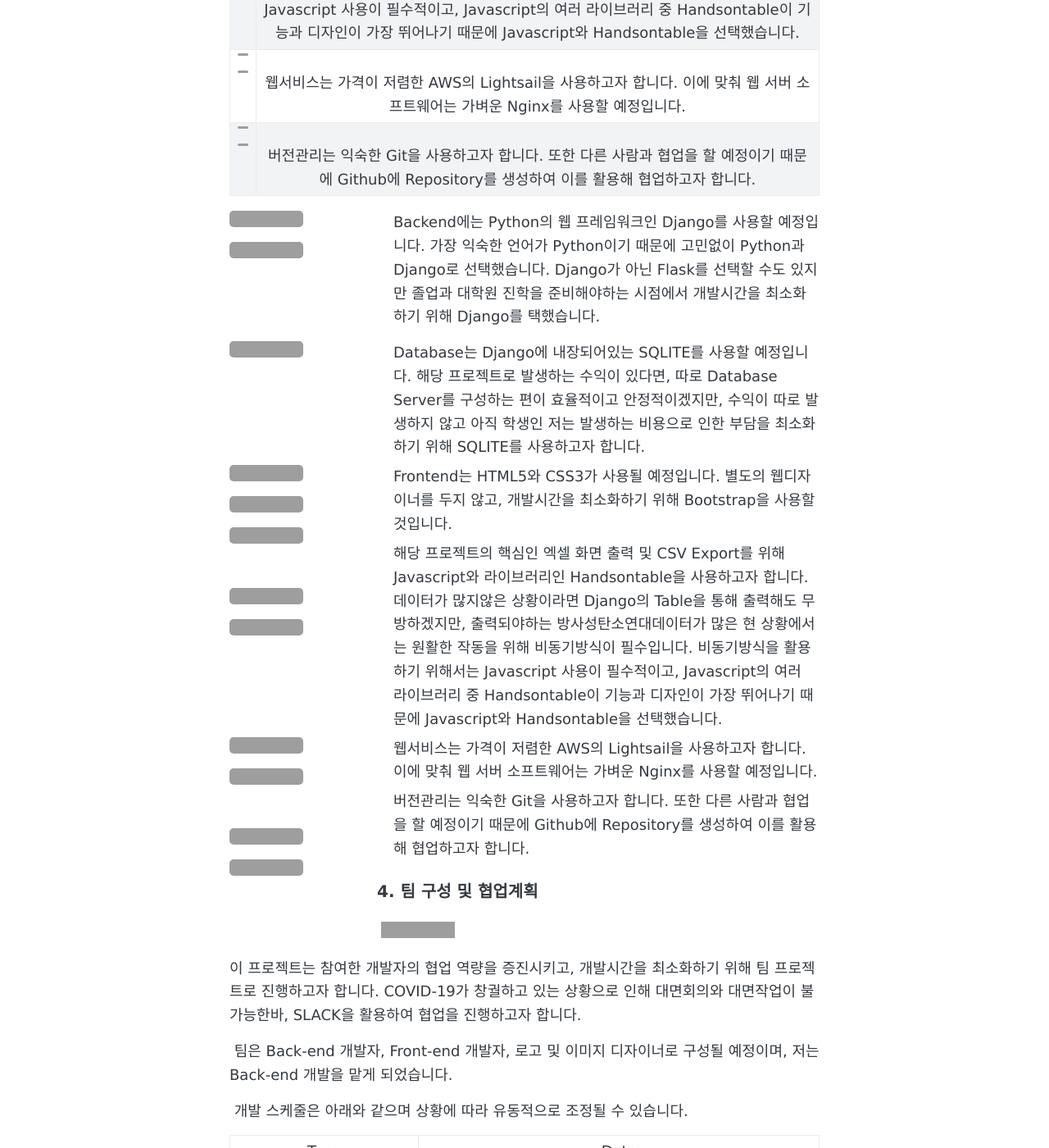
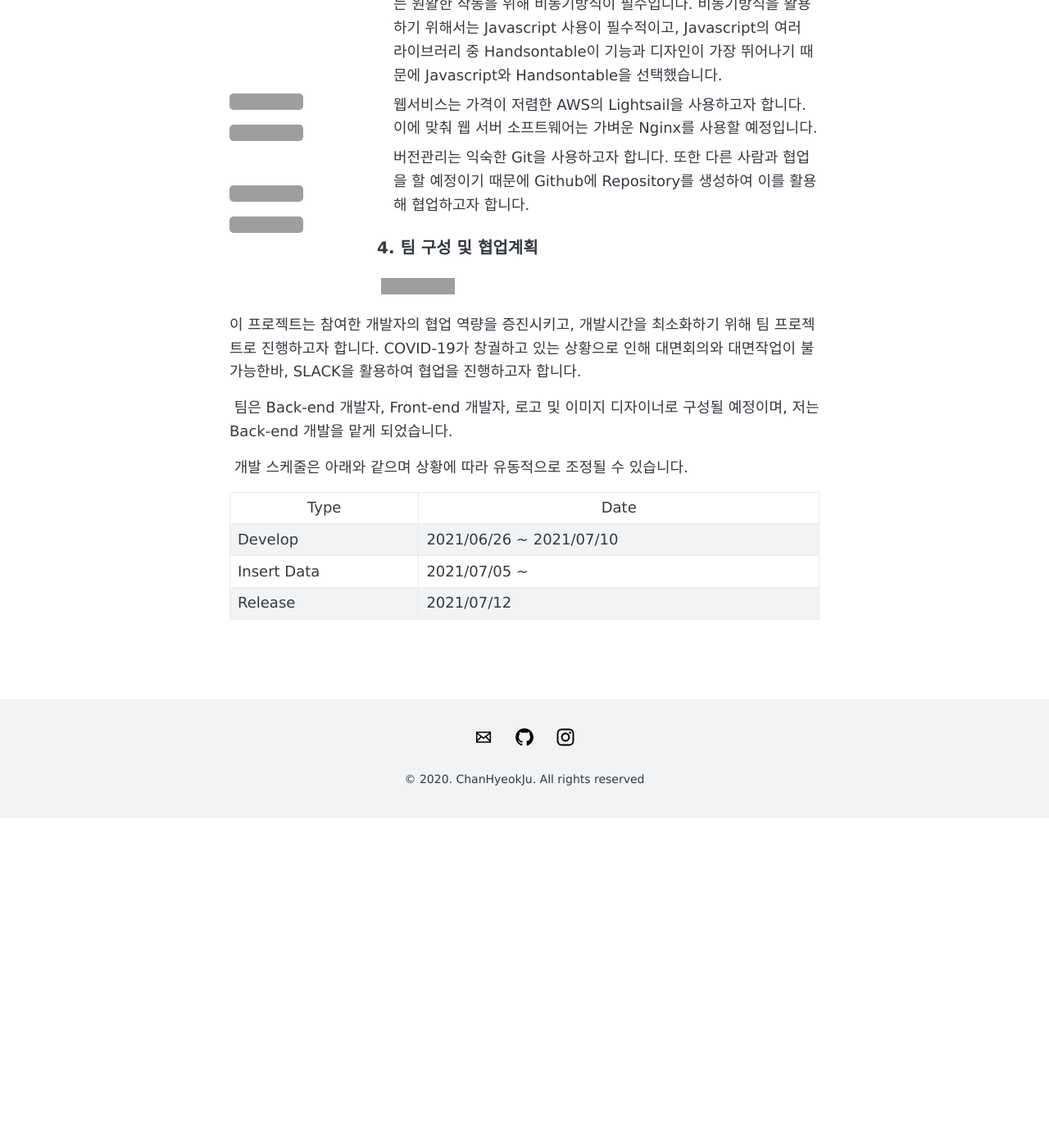
Before and after one commit to mimirep/mimirep.github.io, a Jekyll site: the page built from _posts/2021-06-25-온라인 방사성탄소연대 데이터베이스(RCDB)-(1).md, in a window 1280 px wide and 1400 px high, scrolled down 1753 px. Shown: the whole window at 82% size. Built offline with Jekyll 4.4.1, drawn with Linux system fonts in a browser that asks for light colours; comment, search, counter and statistics services are not loaded; after the commit the page ends 2750 px from its top, so only the background shows below that; grey boxes are pictures that could not be loaded.

Commit message:
Update : Test

```diff
--- a/_posts/2021-06-25-온라인 방사성탄소연대 데이터베이스(RCDB)-(1).md
+++ b/_posts/2021-06-25-온라인 방사성탄소연대 데이터베이스(RCDB)-(1).md
@@ -24,14 +24,6 @@ use_math: true
 
 ### 3. 구축 계획
 #### Tech Stack
-
-| <img alt="Python" src="https://img.shields.io/badge/python-%2314354C.svg?style=for-the-badge&logo=python&logoColor=white"/><img alt="Django" src="https://img.shields.io/badge/django-%23092E20.svg?style=for-the-badge&logo=django&logoColor=white"/> | Backend에는 Python의 웹 프레임워크인 Django를 사용할 예정입니다. 가장 익숙한 언어가 Python이기 때문에 고민없이 Python과 Django로 선택했습니다. Django가 아닌 Flask를 선택할 수도 있지만 졸업과 대학원 진학을 준비해야하는 시점에서 개발시간을 최소화하기 위해 Django를 택했습니다. |
-| :----------------------------------------------------------: | :----------------------------------------------------------: |
-| <img alt="SQLite" src ="https://img.shields.io/badge/sqlite-%2307405e.svg?style=for-the-badge&logo=sqlite&logoColor=white"/> | Database는 Django에 내장되어있는 SQLITE를 사용할 예정입니다. 해당 프로젝트로 발생하는 수익이 있다면, 따로 Database Server를 구성하는 편이 효율적이고 안정적이겠지만, 수익이 따로 발생하지 않고 아직 학생인 저는 발생하는 비용으로 인한 부담을 최소화하기 위해 SQLITE를 사용하고자 합니다. |
-| <img alt="Bootstrap" src="https://img.shields.io/badge/bootstrap-%23563D7C.svg?style=for-the-badge&logo=bootstrap&logoColor=white"/><img alt="CSS3" src="https://img.shields.io/badge/css3-%231572B6.svg?style=for-the-badge&logo=css3&logoColor=white"/><img alt="HTML5" src="https://img.shields.io/badge/html5-%23E34F26.svg?style=for-the-badge&logo=html5&logoColor=white"/> | Frontend는 HTML5와 CSS3가 사용될 예정입니다. 별도의 웹디자이너를 두지 않고, 개발시간을 최소화하기 위해 Bootstrap을 사용할 것입니다. |
-| <img alt="JavaScript" src="https://img.shields.io/badge/javascript-%23323330.svg?style=for-the-badge&logo=javascript&logoColor=%23F7DF1E"/><img alt="Handsontable" src="https://img.shields.io/badge/Handsontable-%2343853D.svg?style=for-the-badge&logo=node-dot-js&logoColor=white"/> | 해당 프로젝트의 핵심인 엑셀 화면 출력 및 CSV Export를 위해 Javascript와 라이브러리인 Handsontable을 사용하고자 합니다. 데이터가 많지않은 상황이라면 Django의 Table을 통해 출력해도 무방하겠지만, 출력되야하는 방사성탄소연대데이터가 많은 현 상황에서는 원활한 작동을 위해 비동기방식이 필수입니다. 비동기방식을 활용하기 위해서는 Javascript 사용이 필수적이고, Javascript의 여러 라이브러리 중 Handsontable이 기능과 디자인이 가장 뛰어나기 때문에 Javascript와 Handsontable을 선택했습니다. |
-| <img alt="AWS" src="https://img.shields.io/badge/AWS-%23FF9900.svg?style=for-the-badge&logo=amazon-aws&logoColor=white"/><img alt="Nginx" src="https://img.shields.io/badge/nginx-%23009639.svg?style=for-the-badge&logo=nginx&logoColor=white"/> | 웹서비스는 가격이 저렴한 AWS의 Lightsail을 사용하고자 합니다. 이에 맞춰 웹 서버 소프트웨어는 가벼운 Nginx를 사용할 예정입니다. |
-| <img alt="Git" src="https://img.shields.io/badge/git-%23F05033.svg?style=for-the-badge&logo=git&logoColor=white"/><img alt="GitHub" src="https://img.shields.io/badge/github-%23121011.svg?style=for-the-badge&logo=github&logoColor=white"/> | 버전관리는 익숙한 Git을 사용하고자 합니다. 또한 다른 사람과 협업을 할 예정이기 때문에 Github에 Repository를 생성하여 이를 활용해 협업하고자 합니다. |
 
 <img alt="Python" src="https://img.shields.io/badge/python-%2314354C.svg?style=for-the-badge&logo=python&logoColor=white"/><img alt="Django" src="https://img.shields.io/badge/django-%23092E20.svg?style=for-the-badge&logo=django&logoColor=white"/><br>
 
```
